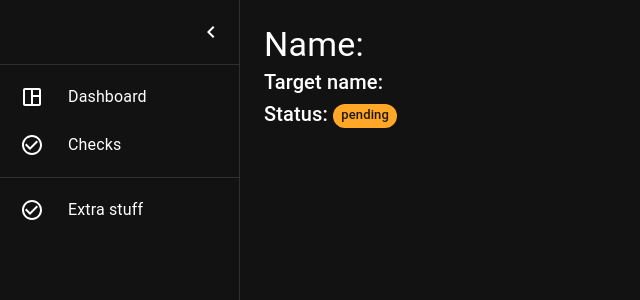
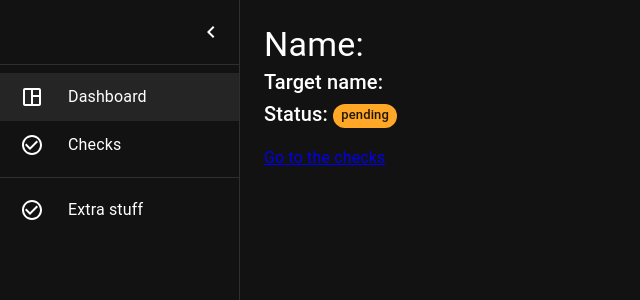
Before and after one commit to ahmed-kino/natsUptimeBot, a React (Create React App) app in the folder ui/: page /checks/1 in a window 1280 px wide. Shown: the top 300 px of the page, without its empty margins (0-640 px from the left). Built offline with nearby package versions, Linux system fonts and the light colour scheme; no server answers.

Commit message:
Add hilighting on sleceted tab in the drawer

```diff
--- a/ui/src/components/CheckDetails.tsx
+++ b/ui/src/components/CheckDetails.tsx
@@ -2,6 +2,7 @@ import { Chip, Typography } from "@mui/material";
 import React, { useEffect, useState } from "react";
 import { useParams } from "react-router";
 import { Check } from "./types";
+import { Link } from "react-router-dom";
 
 const CheckDetails: React.FC = () => {
   const [check, setCheck] = useState<Check | null>(null);
@@ -23,6 +24,9 @@ const CheckDetails: React.FC = () => {
       <Typography variant="h6">
         Status: <Chip label="pending" color="warning" size="small" />
       </Typography>
+      <p>
+        <Link to="/checks">Go to the checks</Link>
+      </p>
     </>
   );
 };
--- a/ui/src/components/SideDrawer.tsx
+++ b/ui/src/components/SideDrawer.tsx
@@ -1,4 +1,4 @@
-import React from "react";
+import React, { useEffect, useState } from "react";
 import { styled } from "@mui/material/styles";
 import MuiDrawer from "@mui/material/Drawer";
 import Divider from "@mui/material/Divider";
@@ -12,7 +12,7 @@ import ChevronLeftIcon from "@mui/icons-material/ChevronLeft";
 import ChevronRightIcon from "@mui/icons-material/ChevronRight";
 import { Theme, CSSObject } from "@mui/material/styles";
 import { IconButton } from "@mui/material";
-import { Link } from "react-router-dom";
+import { Link, useLocation } from "react-router-dom";
 
 const drawerWidth = 240;
 type SidebarItem = {
@@ -88,11 +88,15 @@ const Drawer = styled(MuiDrawer)<{ open?: boolean }>(({ theme, open }) => ({
 type SideBarListItemProps = {
   sidebarItem: SidebarItem;
   open: boolean;
+  selected: boolean;
+  onItemClick: () => void;
 };
 
 const SideBarListItem: React.FC<SideBarListItemProps> = ({
   sidebarItem,
   open,
+  selected,
+  onItemClick,
 }) => {
   const Icon = sidebarItem.icon;
 
@@ -106,7 +110,9 @@ const SideBarListItem: React.FC<SideBarListItemProps> = ({
         minHeight: 48,
         justifyContent: open ? "initial" : "center",
         px: 2.5,
+        backgroundColor: selected ? "#252525" : "transparent",
       }}
+      onClick={onItemClick}
     >
       <ListItemIcon
         sx={{
@@ -123,7 +129,9 @@ const SideBarListItem: React.FC<SideBarListItemProps> = ({
 };
 
 const SideDrawer: React.FC = () => {
-  const [open, setOpen] = React.useState(true);
+  const [open, setOpen] = useState(true);
+  const [selectedItem, setSelectedItem] = useState<string>("Dashboard");
+  const location = useLocation();
 
   const handleDrawerOpen = () => {
     setOpen(true);
@@ -133,6 +141,22 @@ const SideDrawer: React.FC = () => {
     setOpen(false);
   };
   const handleDrawer = !open ? handleDrawerOpen : handleDrawerClose;
+
+  const handleItemClick = (name: string) => {
+    setSelectedItem(name);
+  };
+
+  useEffect(() => {
+    const currentPath = location.pathname;
+
+    const selectedItem = [...SIDEBAR_ITEMS, ...EXTRA_ITEMS].find(
+      (item) => "/" + item.path === currentPath
+    );
+
+    if (selectedItem) {
+      setSelectedItem(selectedItem.name);
+    }
+  }, [location]);
 
   return (
     <Drawer variant="permanent" open={open}>
@@ -144,13 +168,25 @@ const SideDrawer: React.FC = () => {
       <Divider />
       <List>
         {SIDEBAR_ITEMS.map((sidebarItem: SidebarItem) => (
-          <SideBarListItem sidebarItem={sidebarItem} open={open} />
+          <SideBarListItem
+            key={sidebarItem.name}
+            sidebarItem={sidebarItem}
+            open={open}
+            selected={selectedItem === sidebarItem.name}
+            onItemClick={() => handleItemClick(sidebarItem.name)}
+          />
         ))}
       </List>
       <Divider />
       <List>
         {EXTRA_ITEMS.map((sidebarItem: SidebarItem) => (
-          <SideBarListItem sidebarItem={sidebarItem} open={open} />
+          <SideBarListItem
+            key={sidebarItem.name}
+            sidebarItem={sidebarItem}
+            open={open}
+            selected={selectedItem === sidebarItem.name}
+            onItemClick={() => handleItemClick(sidebarItem.name)}
+          />
         ))}
       </List>
     </Drawer>
```
